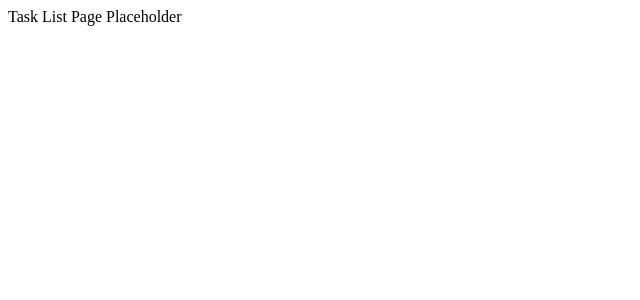
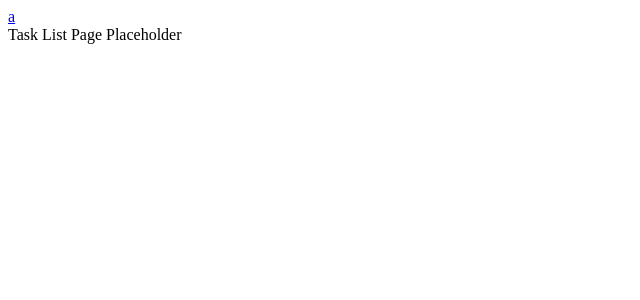
Before and after one commit to bert-bae/geckos, a React (Create React App) app in the folder packages/client/: page /task-list/1 in a window 1280 px wide. Shown: the top 300 px of the page, without its empty margins (0-640 px from the left). Built offline with nearby package versions, Linux system fonts and the light colour scheme.

Commit message:
Move link builder to own module

```diff
--- a/packages/client/src/pages/task-list.tsx
+++ b/packages/client/src/pages/task-list.tsx
@@ -1,9 +1,12 @@
+import { Link } from 'react-router-dom';
 import { ISubRoute, withSubRouter } from 'utils/router';
+import { getLink } from 'utils/link';
 
 interface TaskListPageProps extends ISubRoute {}
 
 const TaskListPage = (props: TaskListPageProps) => (
   <>
+    <Link to={getLink.login()}>a</Link>
     <div>Task List Page Placeholder</div>
   </>
 );
--- a/packages/client/src/utils/router/link.ts
+++ b/packages/client/src/utils/link.ts
@@ -3,14 +3,14 @@ export const getLink = {
    * @param {string} id task or epic ID
    * @returns {string} built router link string
    */
-  taskDetails: (id: string) => 'string',
+  taskDetails: (id: string) => `/task-details/${id}`,
   /**
    * @param {string} id root task or epic ID
    * @returns {string} built router link string
    */
-  taskList: (id: string) => 'string',
+  taskList: (id: string) => `/task-list/${id}`,
   /**
    * @returns {string} built router link sting
    */
-  login: () => 'string'
+  login: () => '/login'
 };
--- a/packages/client/src/utils/router/index.ts
+++ b/packages/client/src/utils/router/index.ts
@@ -1,5 +1,3 @@
-export * from './link';
-
 export { default as ApplicationRouter } from './router';
 export * from './router';
 
```
